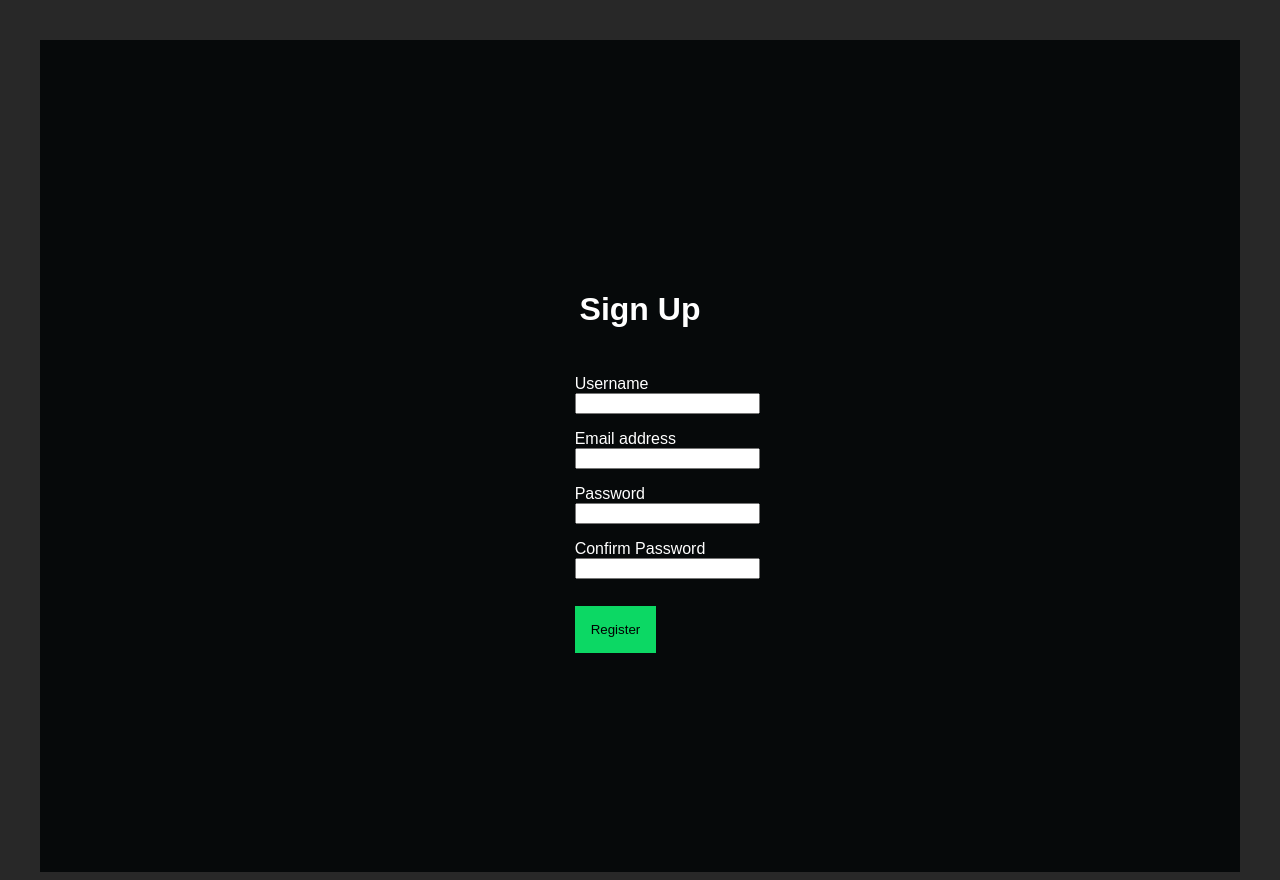
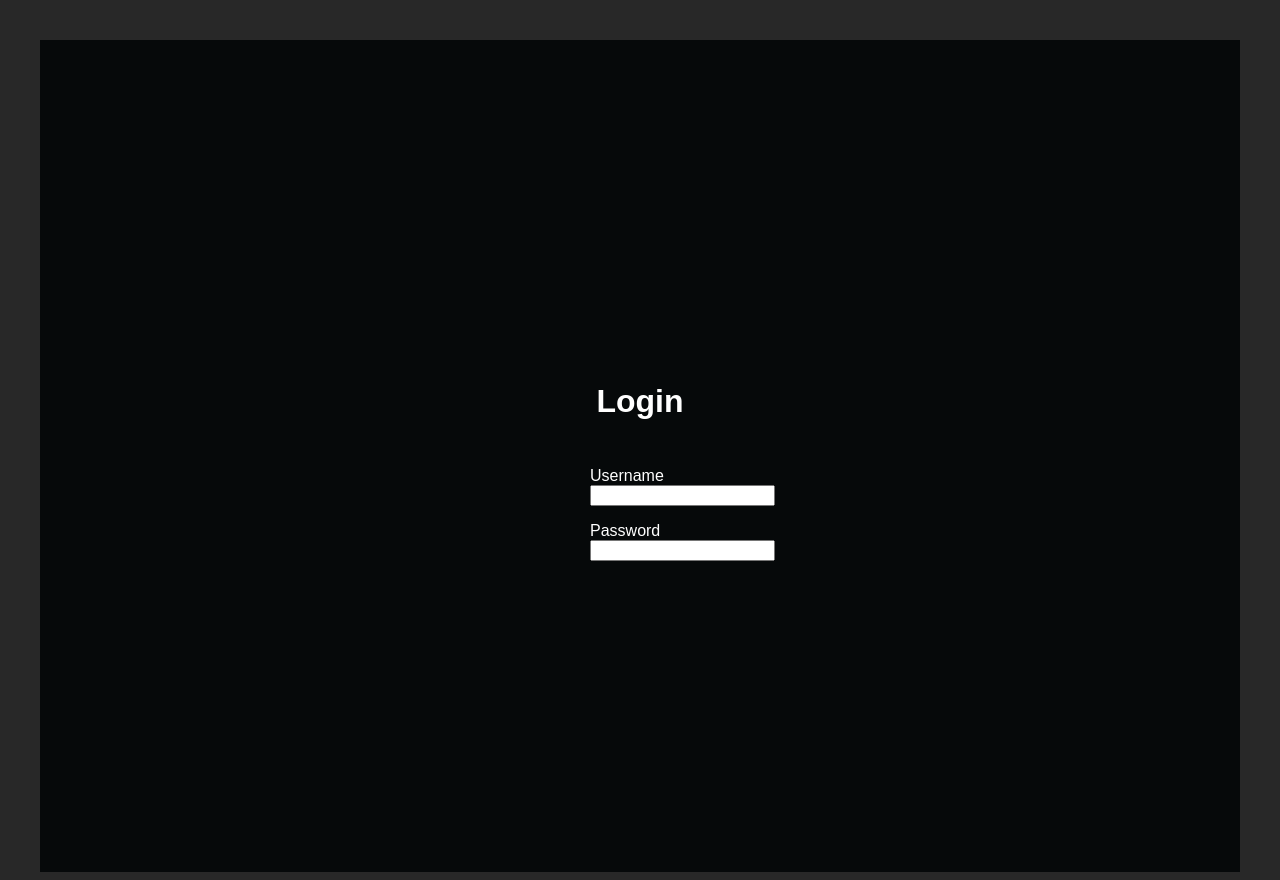
Before and after one commit to imcarlosvictor/Practice2-Authentication, a Django app: page /login/ in a window 1280 px wide. Run offline with Django 3.2, Linux system fonts and the light colour scheme.

Commit message:
daily commit

```diff
--- a/mysite/login/forms.py
+++ b/mysite/login/forms.py
@@ -21,8 +21,5 @@ class UserRegistrationForm(forms.ModelForm):
 
 
 class UserLoginForm(forms.Form):
-    class Meta:
-        model = User
-        fields = ('username', 'email')
-
-    pass
+    username = forms.CharField()
+    password = forms.CharField(widget=forms.PasswordInput)
--- a/mysite/login/templates/login/login.html
+++ b/mysite/login/templates/login/login.html
@@ -1,29 +1,23 @@
 {% extends 'base.html' %}
 
-{% block title %}Sign Up{% endblock %}
+{% block title %}Login{% endblock %}
 
 {% block content %}
 <div class="login">
 	<div class="head-intro">
-			<h1>Sign Up</h1>
+		<h1>Login</h1>
 	</div>
+
 	<div class="form">
 	<form method="POST" action="">
 		{% csrf_token %}
+		<div class="field-name">{{ login_form.username.label }}</div>
+		<div class="field-input">{{ login_form.username }}</div>
 
-				<div class="field-name">{{ user_form.username.label }}</div>
-				<div class="field-input"> {{ user_form.username }}</div>
-
-				<div class="field-name">{{ user_form.email.label }}</div>
-				<div class="field-input">{{ user_form.email }}</div>
-
-				<div class="field-name">{{ user_form.password.label }}</div>
-				<div class="field-input">{{ user_form.password }}</div>
-
-				<div class="field-name">{{ user_form.password2.label }}</div>
-				<div class="field-input">{{ user_form.password2 }}</div>
-				<div id="submit-btn"><input id="submit-button" type="submit" value="Register"></div>
+		<div class="field-name">{{ login_form.password.label }}</div>
+		<div class="field-input">{{ login_form.password }}</div>
 	</form>
 	</div>
 </div>
+
 {% endblock %}
--- a/mysite/login/urls.py
+++ b/mysite/login/urls.py
@@ -4,6 +4,7 @@ from . import views
 
 app_name = 'login'
 urlpatterns = [
-    path('', views.create_account, name='login'),
+    path('', views.user_login, name='login'),
+    path('signup/', views.create_account, name='signup'),
     path('home/', views.dashboard, name='dashboard'),
 ]
--- a/mysite/login/views.py
+++ b/mysite/login/views.py
@@ -1,7 +1,8 @@
 from django.shortcuts import render
 from django.http import HttpResponse
+from django.contrib.auth import authenticate, login
 
-from .forms import UserRegistrationForm
+from .forms import UserRegistrationForm, UserLoginForm
 
 
 # Create your views here.
@@ -26,12 +27,29 @@ def create_account(request):
         #         return HttpResponse('Username already exists')
     else:
         user_form = UserRegistrationForm()
-    return render(request, 'login/login.html', {'user_form': user_form})
+    return render(request, 'signup/login.html', {'user_form': user_form})
 
 
 def user_login(request):
-    pass
+    if request.method == 'POST':
+        login_form = UserLoginForm(request.POST)
+        if login_form.is_valid():
+            # Save info
+            cd = login_form.cleaned_data
+            # Authenticate user with saved data
+            user = authenticate(request,
+                                username=cd['username'],
+                                password=cd['password'])
+            if user is not None:
+                # Backend credential authentication successful
+                pass
+            else:
+                # Backend credential authentication unsuccessful
+                pass
+    else:
+        login_form = UserLoginForm()
+    return render(request, 'login/login.html', {'login_form': login_form})
 
 
 def dashboard(request):
-    pass
+    return render(request, 'login/dashboard.html')
```
Also changed, not shown: mysite/login/templates/login/dashboard.html (added, +7 -0 lines), mysite/login/templates/login/signup.html (added, +29 -0 lines). Lines whose indentation alone changed are shown as unchanged.
